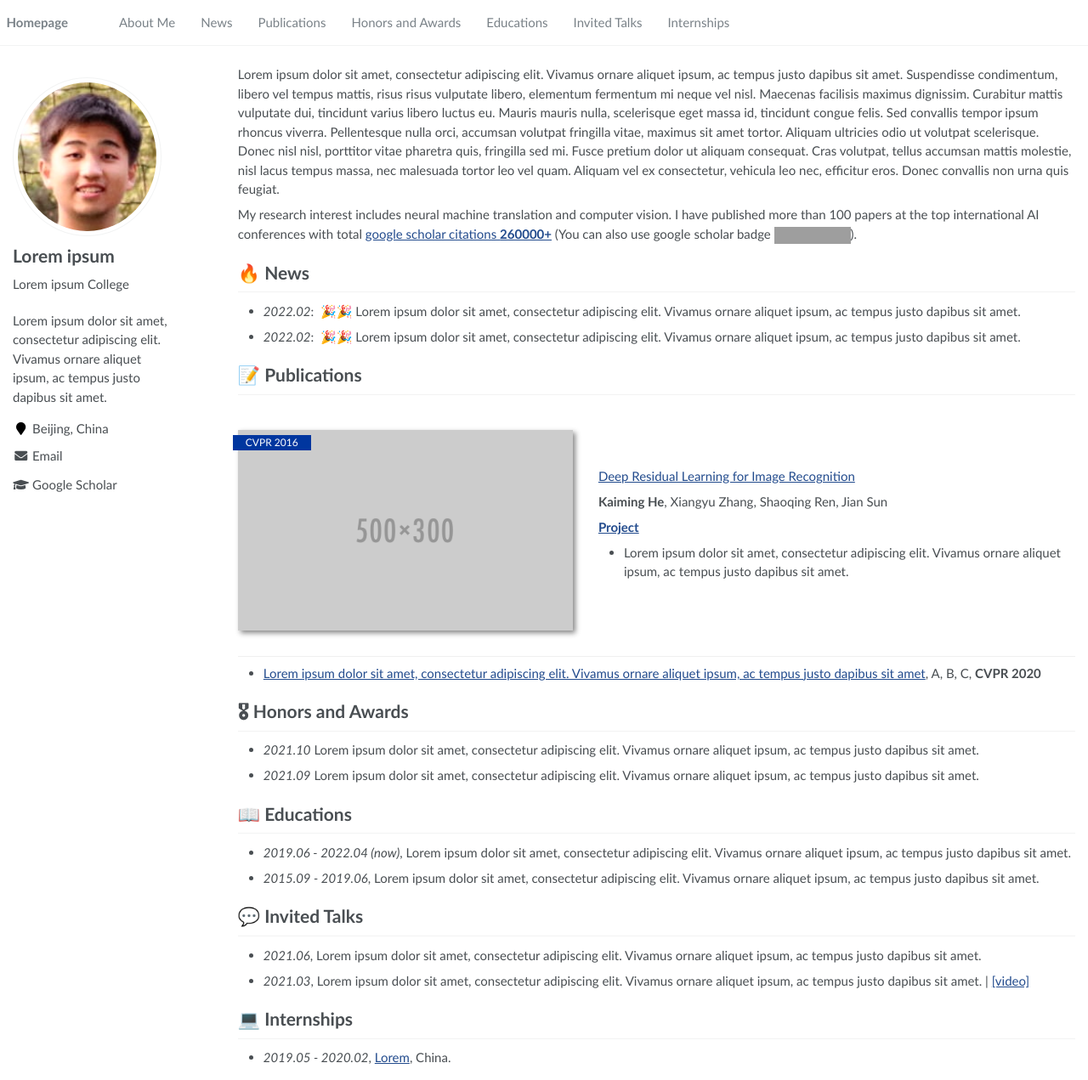
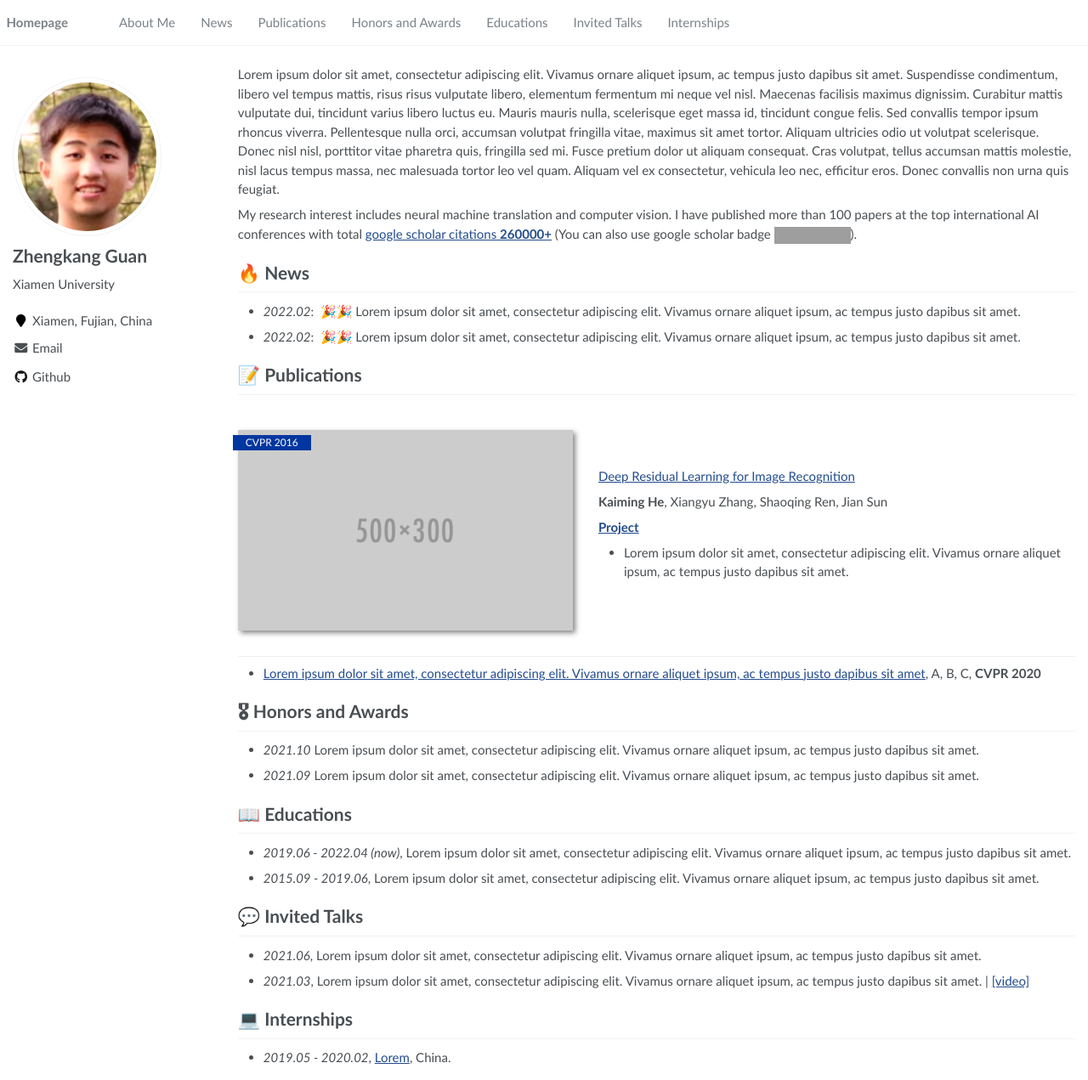
Before and after one commit to GuanZhengkang/guanzhengkang.github.io, a Jekyll site: the page built from _pages/about.md, in a window 1280 px wide and 1271 px high. Shown: the whole window at 85% size. Built offline with Jekyll 4.4.1, drawn with Linux system fonts in a browser that asks for light colours; grey boxes are pictures that could not be loaded.

Commit message:
Update _config.yml

```diff
--- a/_config.yml
+++ b/_config.yml
@@ -6,9 +6,9 @@
 # `jekyll serve`. If you change this file, please restart the server process.
 
 # Site Settings
-title                    : "Lorem ipsum"
-description              : "Lorem ipsum dolor sit amet, consectetur adipiscing elit. Vivamus ornare aliquet ipsum, ac tempus justo dapibus sit amet. "
-repository               : "RayeRen/acad-homepage.github.io"
+title                    : "Zhengkang Guan"
+description              : ""
+repository               : "GuanZhengkang/guanzhengkang.github.io"
 google_scholar_stats_use_cdn : true
 
 # google analytics
@@ -21,14 +21,14 @@ baidu_site_verification  :  # get baidu_site_verification from https://ziyuan.ba
 
 # Site Author
 author:
-  name             : "Lorem ipsum"
+  name             : "Zhengkang Guan"
   avatar           : "images/profile.png"
-  bio              : "Lorem ipsum College"
-  location         : "Beijing, China"
+  bio              : "Xiamen University"
+  location         : "Xiamen, Fujian, China"
   employer         :
   pubmed           :
-  googlescholar    : "https://scholar.google.com/citations?user=YOUR_GOOGLE_SCHOLAR_ID"
-  email            : "Lorem@ipsum.com"
+  googlescholar    : #""
+  email            : "guanzhengkang@stu.xmu.edu.cn"
   researchgate     :  # e.g., "https://www.researchgate.net/profile/yourprofile"
   uri              :
   bitbucket        :
@@ -37,7 +37,7 @@ author:
   flickr           :
   facebook         :
   foursquare       :
-  github           : # e.g., "github username"
+  github           : "GuanZhengkang"
   google_plus      :
   keybase          :
   instagram        :
```
